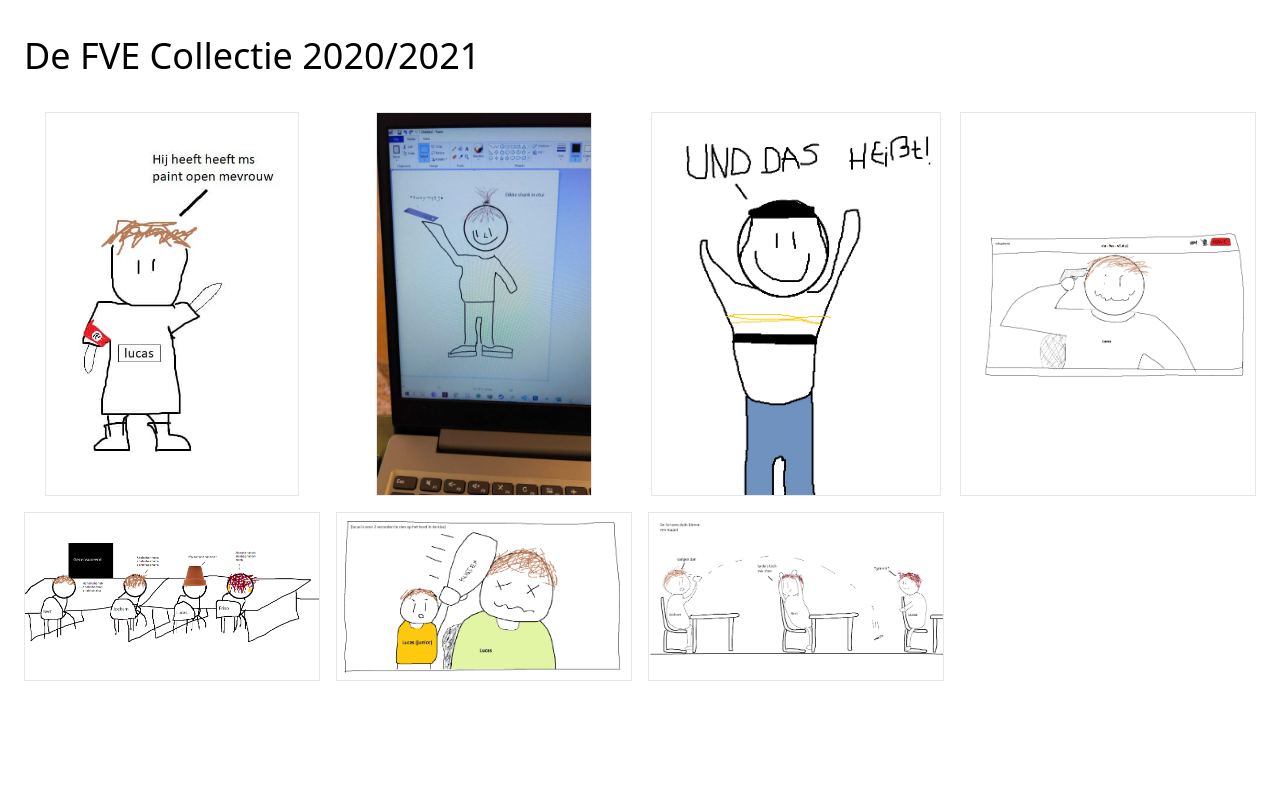
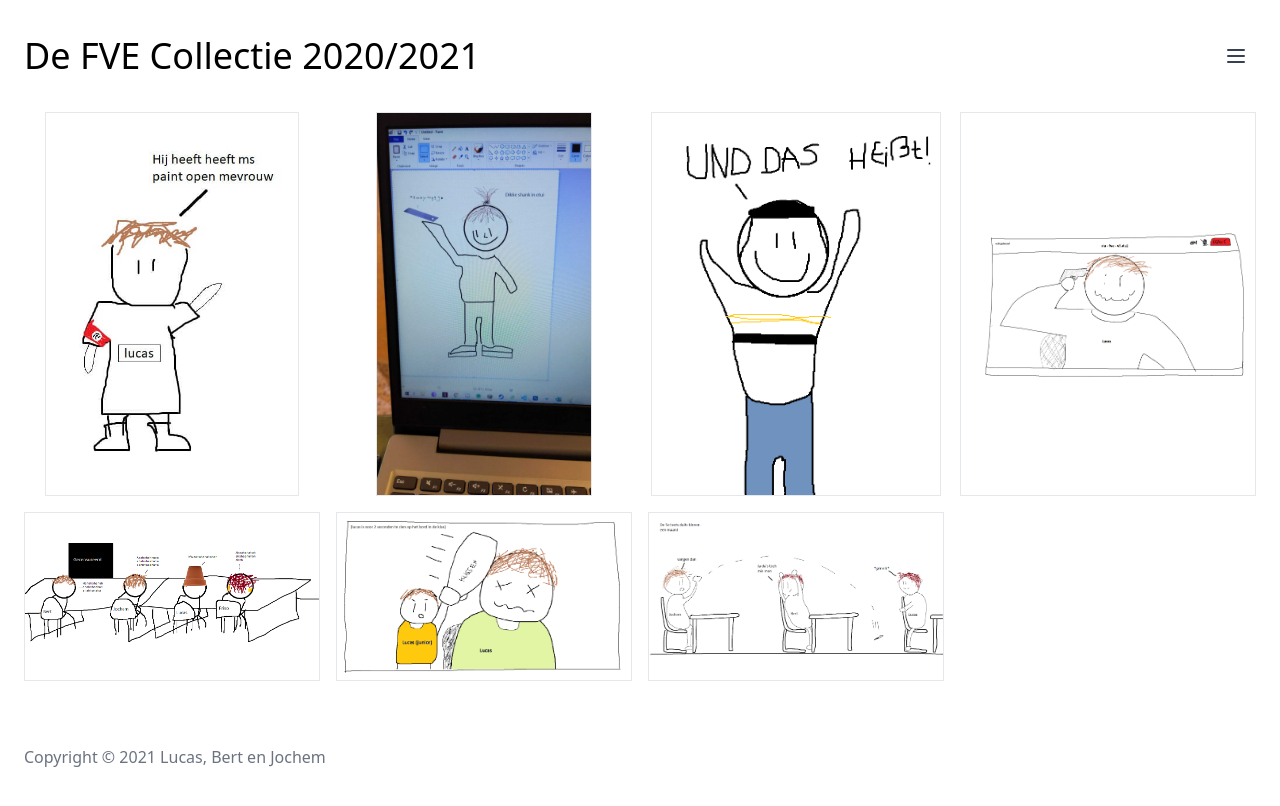
Before and after one commit to JochemTorn/fvecollectie, a Next.js app: page / in a window 1280 px wide. Shown: the top 806 px of the page. Built offline with nearby package versions, Linux system fonts and the light colour scheme.

Commit message:
third push
visual updates
footer
file structure update

```diff
--- a/components/Artwork.js
+++ b/components/Artwork.js
@@ -1,7 +1,10 @@
 export default function Artwork(props) {
     return (
-        <a className="h-full w-full flex justify-center max-h-96" href={`/artwork/${props.src}`} target="blank">
-            <img class="border object-contain" src={`/artwork/${props.src}`}/>
-        </a>
+        <div className="relative w-full">
+            <a className="h-full w-full flex justify-center max-h-96" href={`/artwork/${props.src}`} target="blank">
+                <img class="border object-contain" src={`/artwork/${props.src}`}/>
+                <div className="transition opacity-25 absolute hover:bg-gray-300 w-full h-full"></div>
+            </a>
+        </div>
     )
 }
--- /dev/null
+++ b/components/layout/Footer.js
@@ -0,0 +1,5 @@
+export default function Footer() {
+    return (
+        <h3 className="relative my-16 text-gray-500">Copyright &copy; 2021 Lucas, Bert en Jochem</h3>
+    )
+}
--- /dev/null
+++ b/components/layout/Header.js
@@ -0,0 +1,11 @@
+const Sitetitle = "De FVE Collectie 2020/2021"
+import Nav from '../layout/Nav'
+
+export default function Header() {
+    return (
+        <div className="h-28 flex items-center justify-between">
+            <h1 className="text-2xl sm:text-3xl md:text-4xl font-medium">{Sitetitle}</h1>
+            <Nav/>
+        </div>
+    )
+}
--- a/pages/index.js
+++ b/pages/index.js
@@ -1,20 +1,18 @@
 import Head from 'next/head'
+import Header from '../components/layout/Header'
+import Footer from '../components/layout/Footer'
 import Artwork from '../components/Artwork'
-import Layout from '../components/Layout'
-import Nav from '../components/Nav'
-const Sitetitle = "De FVE Collectie 2020/2021"
+import Layout from '../components/layout/Layout'
 
 export default function Home() {
   return (
-    <div className="h-screen">
+    <div>
       <Head>
-        <title>{Sitetitle}</title>
+        <title>{Header.Sitetitle}</title>
         <meta name="viewport" content="initial-scale=1.0, width=device-width"/>
       </Head>
         <Layout>
-          <div className="h-28 flex items-center justify-start">
-            <h1 className="text-2xl sm:text-3xl md:text-4xl font-medium">{Sitetitle}</h1>
-          </div>
+          <Header/>
           <div className="justify-items-center grid grid-cols-2 sm:grid-cols-3 lg:grid-cols-4 gap-4">
             <Artwork src="1.jpeg"></Artwork>
             <Artwork src="2.jpeg"></Artwork>
@@ -24,6 +22,7 @@ export default function Home() {
             <Artwork src="6.png"></Artwork>
             <Artwork src="7.png"></Artwork>
           </div>
+          <Footer/>
         </Layout>
     </div>
   )
```
Also changed, not shown: components/layout/Layout.js (renamed from components/Layout.js), components/layout/Nav.js (renamed from components/Nav.js).
